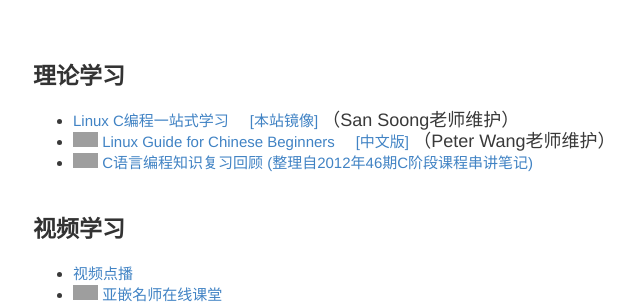
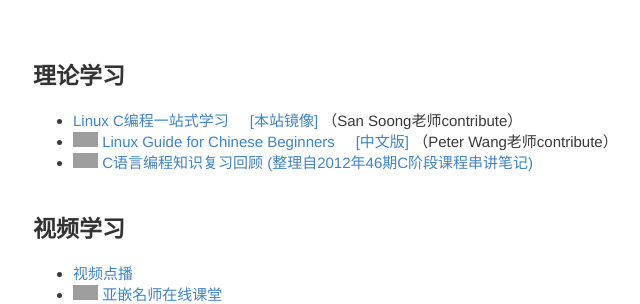
Before and after one commit to akaedu/akaedu.github.com, a Jekyll site: the page built from index.md, in a window 1280 px wide. Shown: the part 160-464 px from the top of the page, without its empty margins (167-807 px from the left). Built offline with Jekyll 4.4.1, drawn with Linux system fonts in a browser that asks for light colours; Markdown is read by kramdown in place of the engine named in the settings; comment, search, counter and statistics services are not loaded; grey boxes are pictures that could not be loaded.

Commit message:
Update index.md

```diff
--- a/index.md
+++ b/index.md
@@ -7,14 +7,12 @@
 <ul>
 <li>
   <a href="http://learn.akae.cn/" target="_blank">Linux C编程一站式学习</a> &nbsp; &nbsp;
-  <a href="/book/" target="_blank">[本站镜像]</a>
-  <font size=4> （San Soong老师维护） </font>
+  <a href="/book/" target="_blank">[本站镜像]</a> （San Soong老师contribute）
 </li>
 <li>
   <img border="0" src="http://www.akaedu.org/img/new2.gif" width="25" height="15">
   <a href="http://happypeter.github.com/LGCB/book/index.html" target="_blank">Linux Guide for Chinese Beginners</a> &nbsp; &nbsp;
-  <a href="http://happypeter.github.com/LGCB/book/zh/" target="_blank">[中文版]</a>
-  <font size=4> （Peter Wang老师维护） </font>
+  <a href="http://happypeter.github.com/LGCB/book/zh/" target="_blank">[中文版]</a> （Peter Wang老师contribute）
 </li>
 <li>
   <img border="0" src="http://www.akaedu.org/img/new2.gif" width="25" height="15">
```
